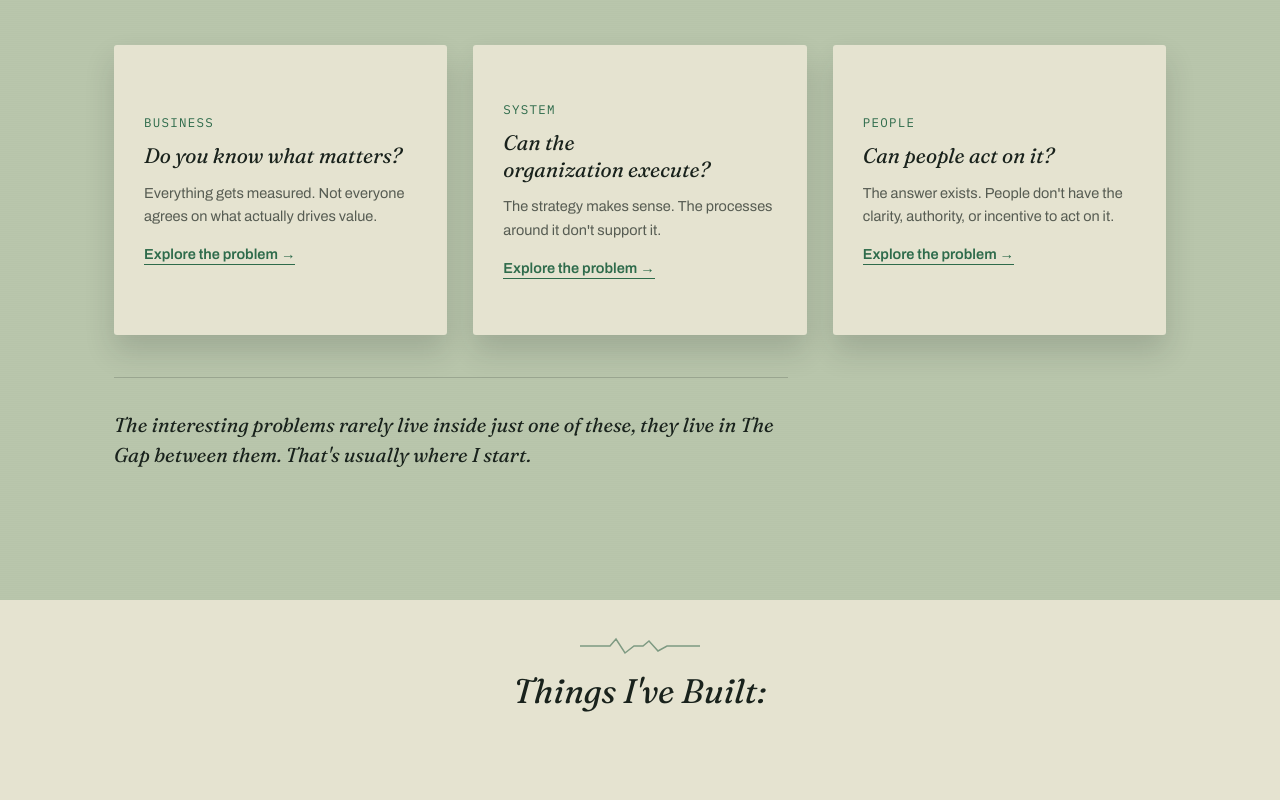
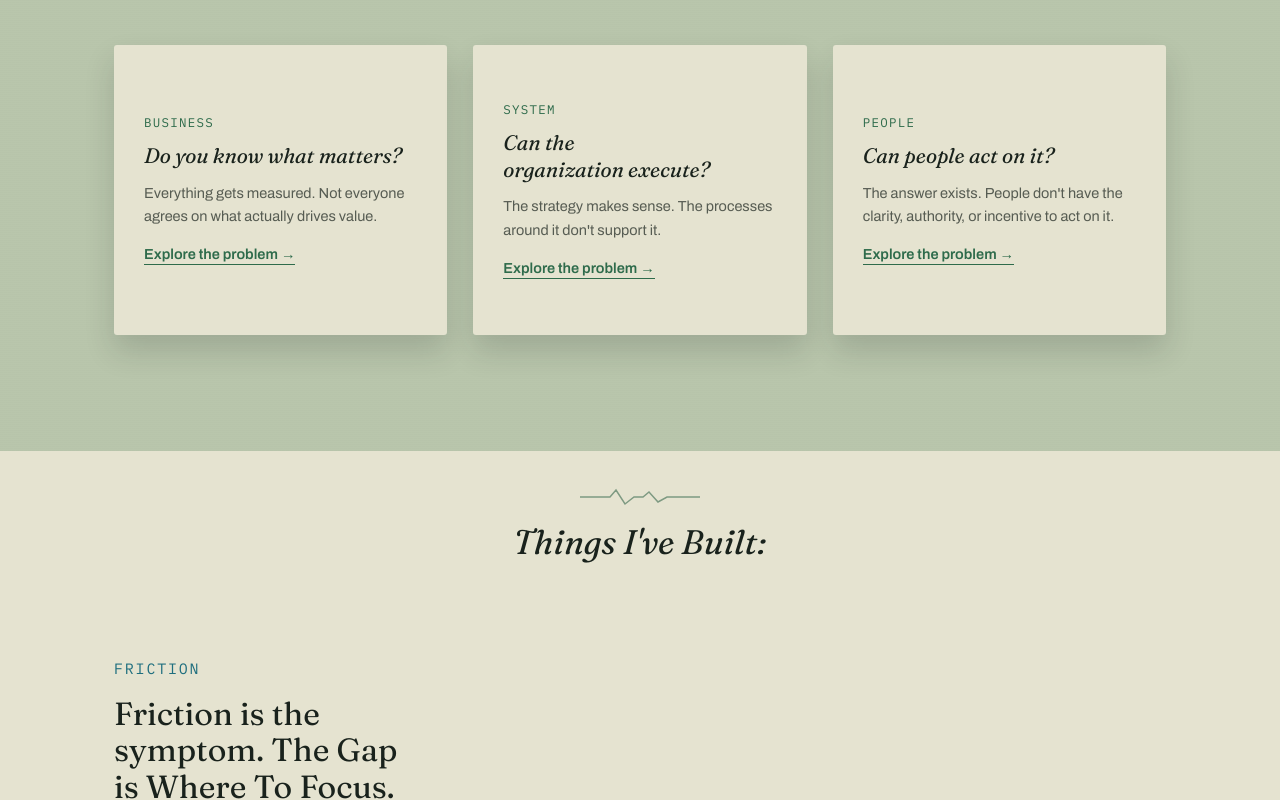
Before and after one commit to matthewschmidt1-lgtm/matthew-schmidt, a website: page index.html in a window 1280 px wide. Shown: the part 4650-5450 px from the top of the page. Drawn offline with Linux system fonts and the light colour scheme.

Commit message:
The Friction: remove the Gap closing line and its divider
Co-Authored-By: Claude Fable 5.1 <noreply@anthropic.com>

```diff
--- a/index.html
+++ b/index.html
@@ -465,11 +465,6 @@
   }
   .friction-cta:hover{ transform:translateX(4px); }
   .friction-modal-cta{ margin-top:26px; }
-  .friction-synthesis{
-    margin-top:56px; padding-top:32px; border-top:1px solid rgba(25,34,28,.18);
-    max-width:52ch; font-family:var(--font-display); font-style:italic; font-size:20px; line-height:1.5; color:var(--ink);
-  }
-
   /* ================= SHIFT ================= */
   .shift{ padding:36px 0 32px; background:var(--paper); }
   .shift-mark{ display:block; width:120px; height:20px; margin:0 auto 14px; }
@@ -1034,7 +1029,6 @@
           </button>
         </div>
       </div>
-      <p class="friction-synthesis">The interesting problems rarely live inside just one of these, they live in The Gap between them. That's usually where I start.</p>
     </div>
   </section>
 
```
